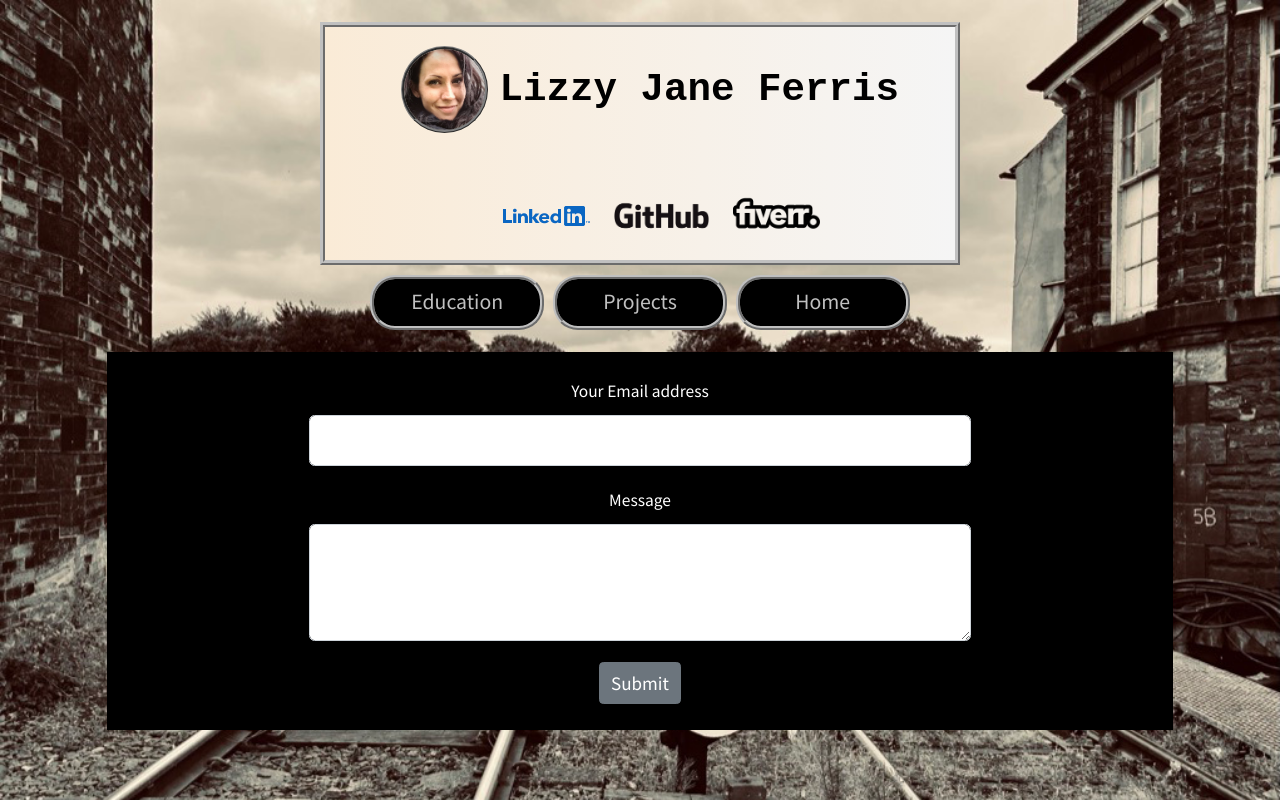
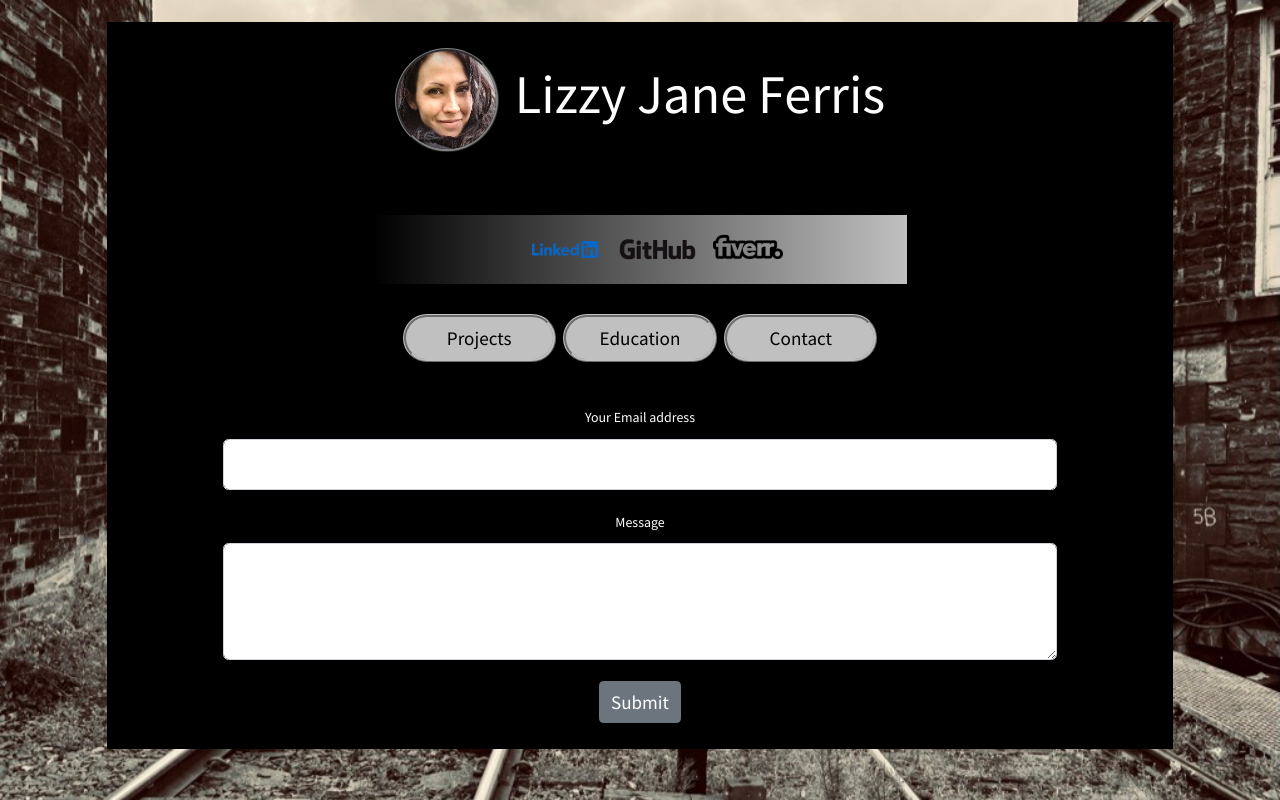
Before and after one commit to lizzyjane340/portfolio-site, a plain HTML site: page contact.html in a window 1280 px wide. Drawn offline with nearby package versions, Linux system fonts and the light colour scheme.

Commit message:
Incorporate title & links bar into main content div

```diff
--- a/contact.html
+++ b/contact.html
@@ -25,31 +25,28 @@
 <body class="h-100" id="body">
 
     <div class="container-fluid col-md-12" id="main-block">
+        <div class="row justify-content-center align-content-center text-center">
+            <div class="container-fuid col-md-10" id="content-div">
+                <br>
+<!--title and social links section-->
+                <h1 onclick="location.href = 'index.html';"><img src="images/head_shot2.jpeg" class="img-fluid rounded-circle" id="shot" alt="Photo of Lizzy Jane Ferris">Lizzy Jane Ferris</h1><br><br>
 
-<!--name title, social links-->
                 <div class="row justify-content-center align-items-center">
-        <div class="container-fluid col-md-6" id="title">
-            <p id="text-dark" onclick="location.href = 'index.html';"><img src="images/head_shot2.jpeg" class="img-fluid rounded-circle" id="shot" alt="Photo of Lizzy Jane Ferris">Lizzy Jane Ferris</p><br><br>
+                    <div class="container-fluid col-md-6" id="title2">
                         <a href="https://www.linkedin.com/in/lizzy-jane-ferris-5bb057202/" target="_blank"><img src="images/LinkedIn-Blue-40.png" class="img-fluid" id="linkedinLogo" alt="Linkedin Link Logo"/></a>
                         <a href="http://www.github.com/lizzyjane340" target="_blank"><img src="images/GitHub_Logo.png" class="img-fluid" id="githubLogo" alt="Github Link Logo"/></a>
                         <a href="https://www.fiverr.com/share/0dPdQr" target="_blank"><img src="images/icons8-fiverr-100.png" class="img-fluid" id="fiverrLogo" alt="Fiverr Gig Link Logo"/></a>
                     </div>
                 </div>
 
-        <div class ="row justify-content-center align-items-center">
+                <div class="row justify-content-center align-items-center">
 <!-- buttons for page navigation-->
-            <button type="button" id="button" onclick="location.href = 'edu.html';">
-            Education</button>
-            <button type="button" id="button" onclick="location.href = 'projects.html';">
-            Projects</button>
-            <button type="button" id="button" onclick="location.href = 'index.html';">
-            Home</button>
+                    <button type="button" id="button" onclick="location.href = 'projects.html';">Projects</button>
+                    <button type="button" id="button" onclick="location.href = 'edu.html';">Education</button>
+                    <button type="button" id="button" onclick="location.href = 'contact.html';">Contact</button>
                 </div>
-
-        <div class="row justify-content-center align-content-center text-center" id="text-light">
-            <div class="container-fluid col-md-10 justify-content-center align-content-center" id="content-div">
             <br>
-                <div class="container-fluid col-md-8 justify-content-center align-items-center" id="form">
+            <div class="container-fluid col-md-10 justify-content-center align-items-center" id="form">
                 <form action="https://formspree.io/f/mjvjzlgd" method="POST">
                     <div class="form-group ">
                         <label for="emailInput">Your Email address</label>
@@ -65,6 +62,7 @@
                 <br>
             </div>
         </div>
+    </div>
 
 </div>
 
--- a/styles.css
+++ b/styles.css
@@ -50,14 +50,22 @@ ul {
 }
 
 #title {
-    background-image: linear-gradient(to left,whitesmoke, antiquewhite);
+    background-image: linear-gradient(to left, silver, black);
     border: 5px ridge silver;
+    color: black;
     margin-bottom: 0.3em;
+    font-size: 1.2em;
+    height: 6em;
+}
+
+#title2 {
+    background-image: linear-gradient(to left, silver, black);
+    margin-bottom: 1.5em;
 }
 
 
 #shot {
-    width: 15%;
+    width: 10%;
     margin-right: 0.3em;
     border: ridge 3px gray;
 }
@@ -103,9 +111,9 @@ a:hover {
 
 #button {
     font-family: 'Source Sans Pro', sans-serif;
-    background-color: black;
-    color: silver !important;
-    font-size: 1em;
+    background-color: silver;
+    color: black !important;
+    font-size: 1.1em;
     border: ridge 0.2em silver;
     border-radius: 25px;
     text-align: center;
@@ -122,7 +130,7 @@ a:hover {
     color: white;
     font-size: 0.8em;
     font-weight: normal !important;
-    text-align: left;
+    text-align: center;
 }
 
 #certs-div {
@@ -139,6 +147,10 @@ a:hover {
 }
 
 #form {
+    font-family: 'Source Sans Pro', sans-serif;
+    background-color: black;
+    font-size: 0.8em;
+    color: white;
     text-align: center;
 }
 
```
Also changed, not shown: edu.html (+13 -14 lines), index.html (+14 -16 lines), projects.html (+12 -19 lines). Lines whose indentation alone changed are shown as unchanged.
